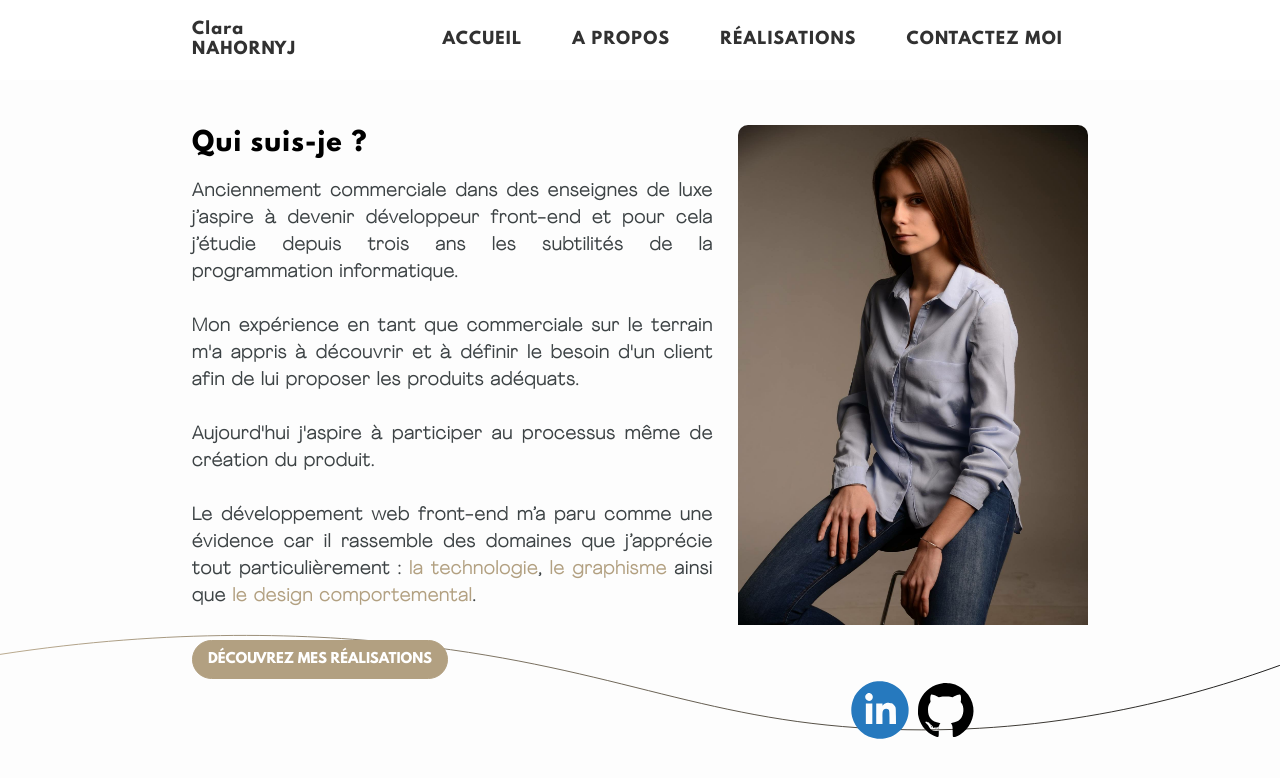
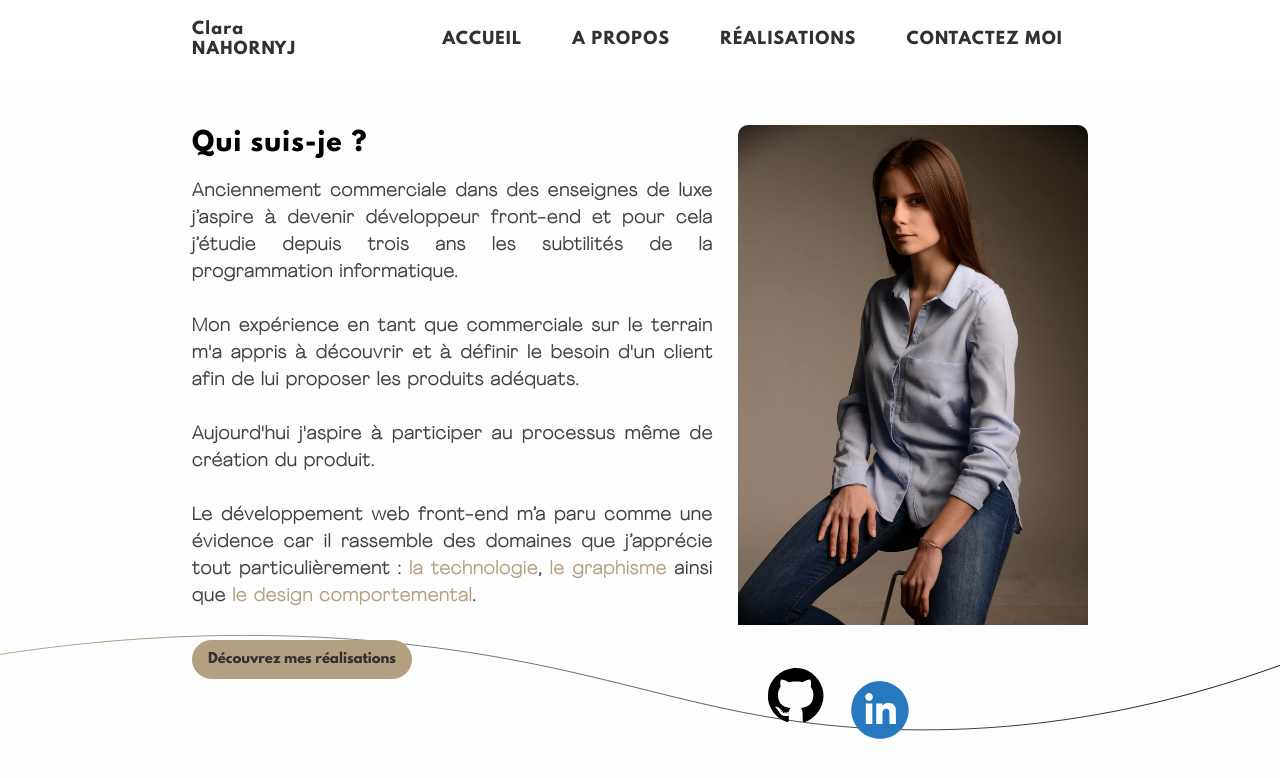
Before and after one commit to cnahornyj/portfolio, a plain HTML site: page aboutme.html in a window 1280 px wide. Drawn offline with Linux system fonts and the light colour scheme.

Commit message:
Modif position du bouton Réalisations

```diff
--- a/aboutme.html
+++ b/aboutme.html
@@ -43,7 +43,7 @@
               <strong>le graphisme</strong> ainsi que
               <strong>le design comportemental</strong>.
             </h2>
-            <button>DÉCOUVREZ MES RÉALISATIONS</button>
+            <button id="discover"><a href="achievements.html">Découvrez mes réalisations</a></button>
           </div>
           <div>
             <img
@@ -57,6 +57,6 @@
     </main>
     <img src="../assets/img/waveline1.svg" alt="" class="wave-line" />
     <a href="https://www.linkedin.com/in/claranahornyj/" target="_blank"><img src="../assets/img/linkedin.svg" alt="" class="social-media-logo aboutme-logo-linkedin"></a>
-    <a href="https://github.com/cnahornyj/" target="_blank"><img src="../assets/img/github.svg" alt="" class="social-media-logo aboutme-logo-linkedin"></a>
+    <a href="https://github.com/cnahornyj/" target="_blank"><img src="../assets/img/github.svg" alt="" class="social-media-logo aboutme-logo-github"></a>
   </body>
 </html>
```
